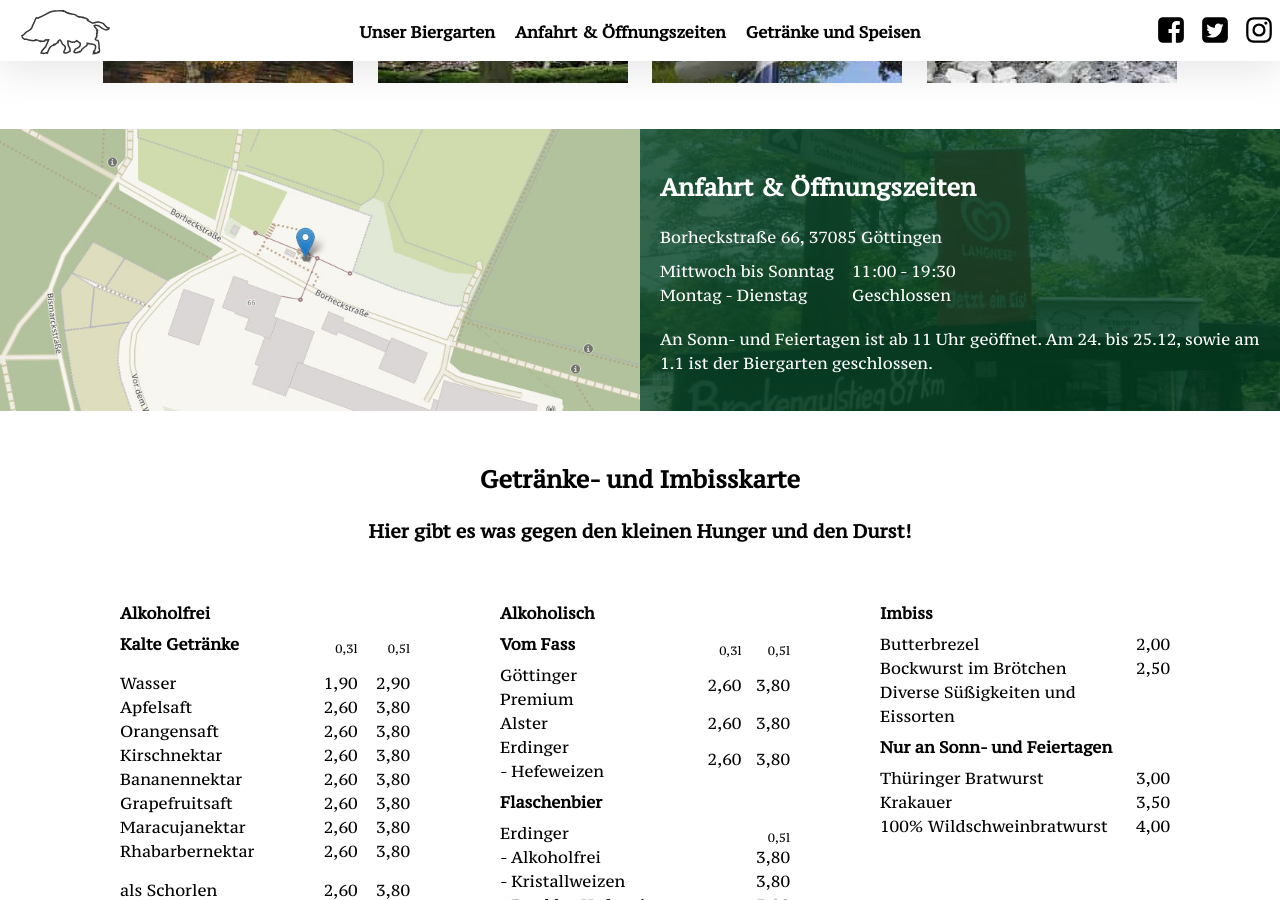
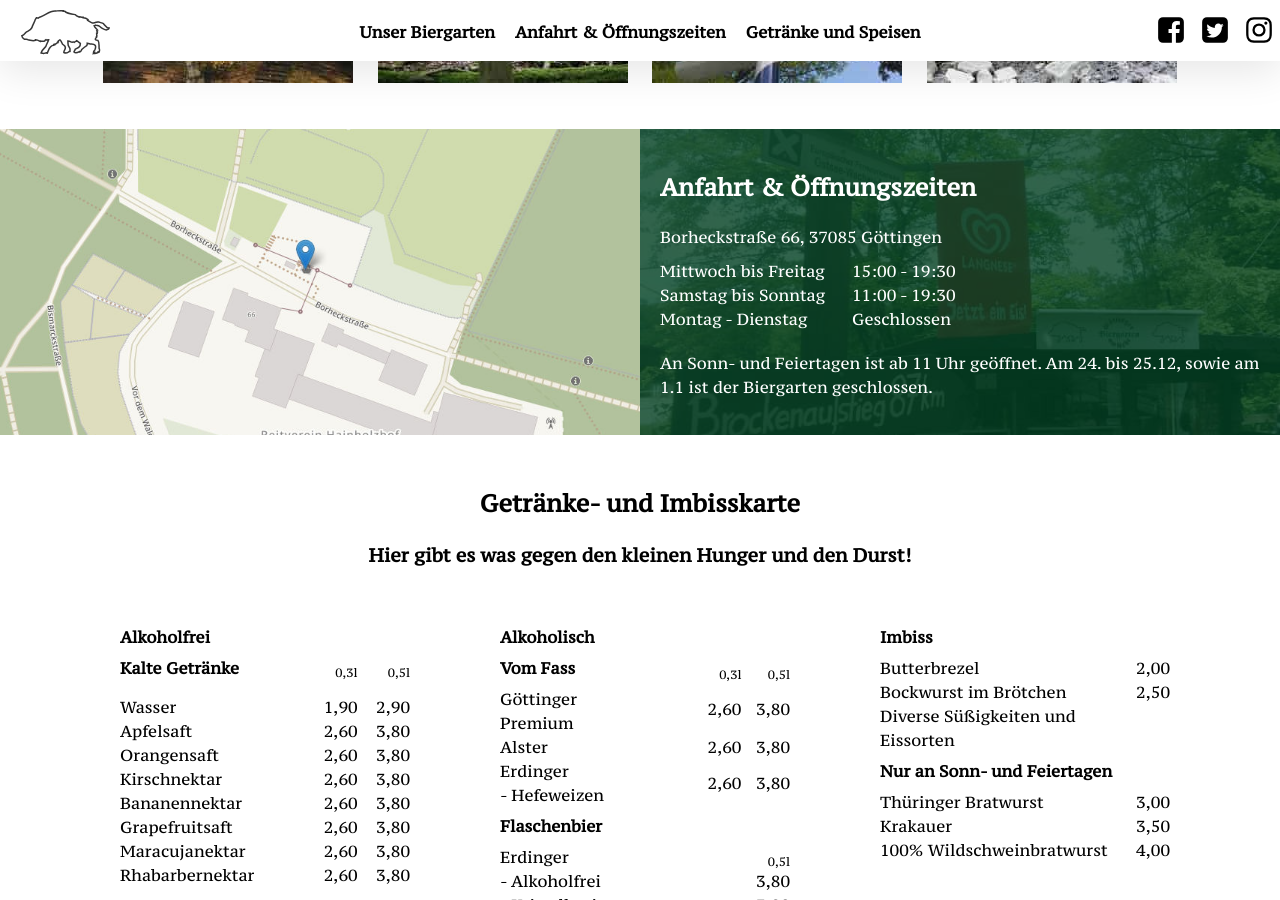
Before and after one commit to versable/kehr-website, a Jekyll site: the page built from index.html, in a window 1280 px wide and 900 px high, scrolled down 1198 px. Built offline with Jekyll 4.4.1, drawn with Linux system fonts in a browser that asks for light colours.

Commit message:
Change opening hours

```diff
--- a/_includes/head.html
+++ b/_includes/head.html
@@ -46,7 +46,8 @@
               "Getränke"
             ],
             "openingHours": [
-              "We-So 11:00-19:30"
+              "We-Fr 15:00-19:30",
+              "Sa-So 11:00-19:30"
             ]
           }
     </script>
--- a/index.html
+++ b/index.html
@@ -58,7 +58,9 @@ layout: default
             Borheckstraße 66, 37085 Göttingen
         </address>
         <dl>
-            <dt>Mittwoch bis Sonntag</dt>
+            <dt>Mittwoch bis Freitag</dt>
+            <dd>15:00 - 19:30</dd>
+            <dt>Samstag bis Sonntag</dt>
             <dd>11:00 - 19:30</dd>
             <dt>Montag - Dienstag</dt>
             <dd>Geschlossen</dd>
```
